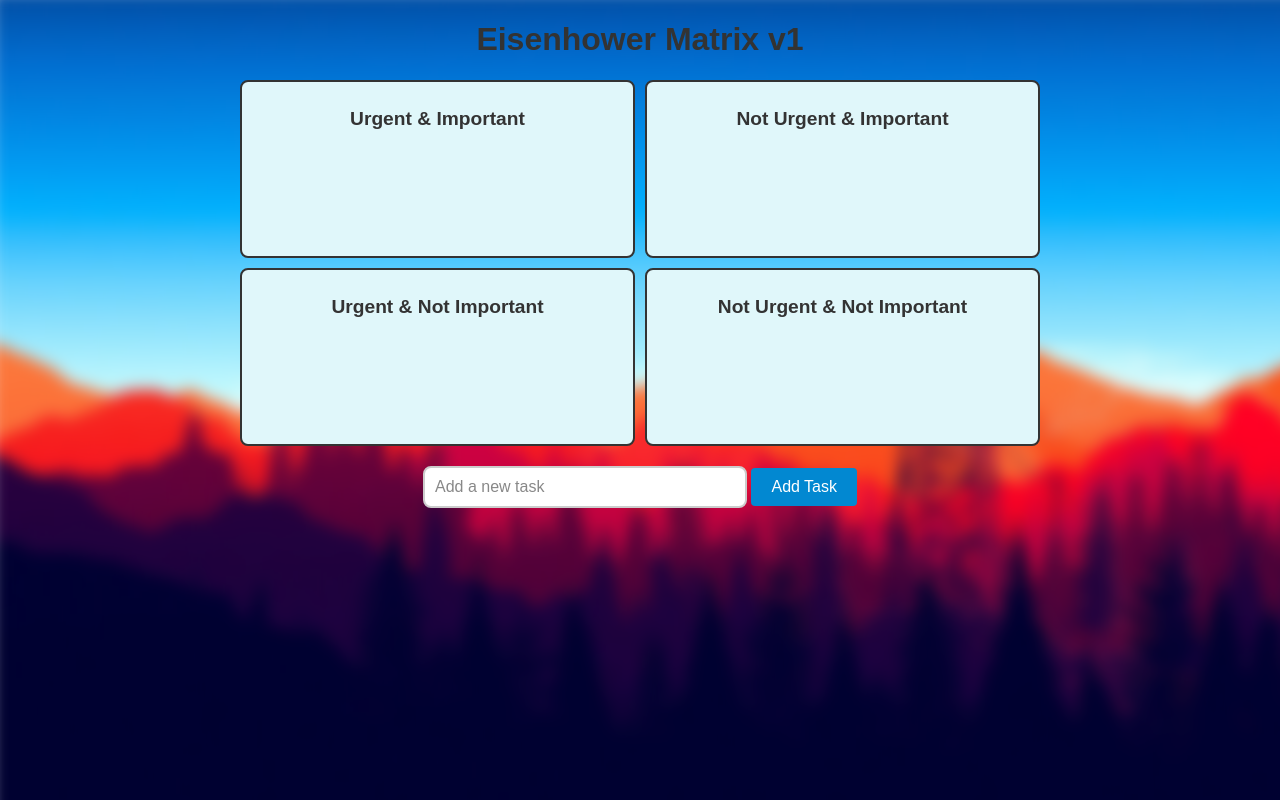
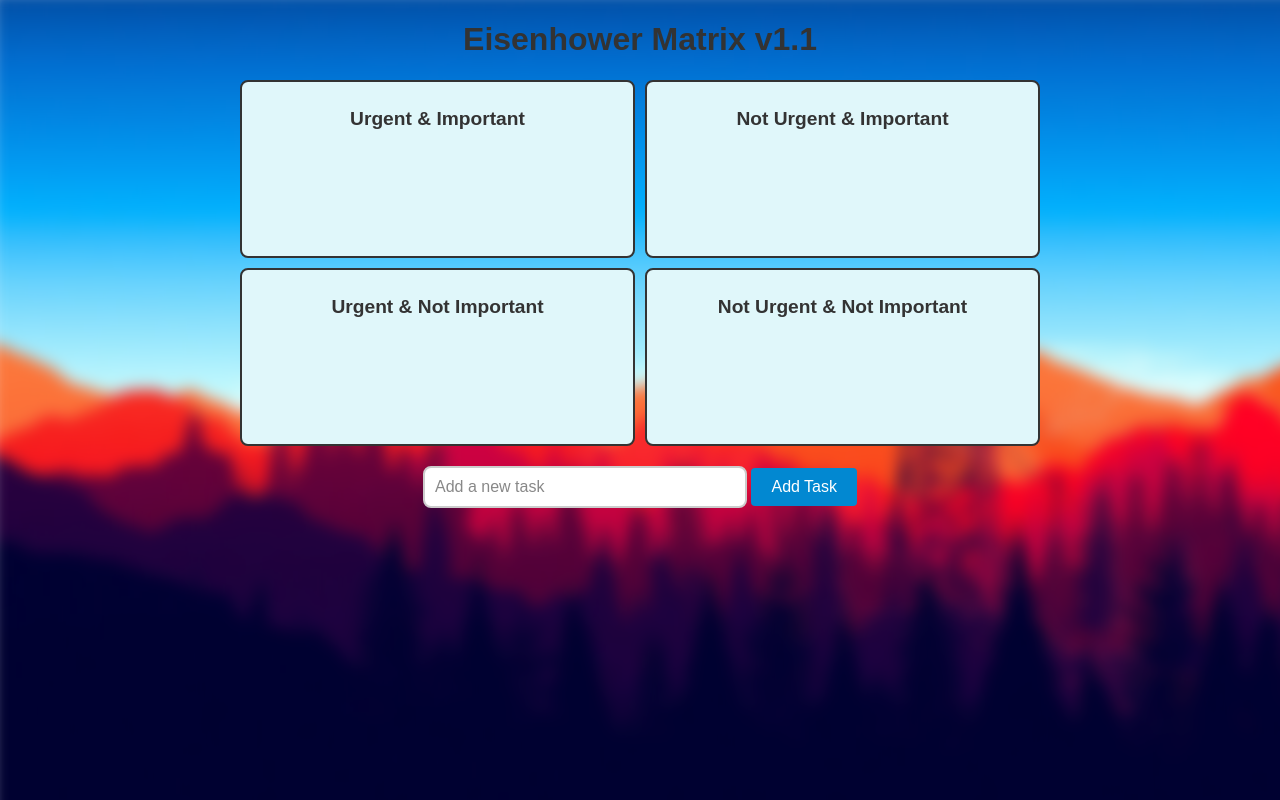
Before and after one commit to ireiji/eisenhower-matrix, a plain HTML site: page index.html in a window 1280 px wide. Drawn offline with Linux system fonts and the light colour scheme.

Commit message:
Update index.html

```diff
--- a/index.html
+++ b/index.html
@@ -10,7 +10,7 @@
     <div class="bg-img">
         <img src="background.jpg">
     </div>
-  <h1>Eisenhower Matrix v1</h1>
+  <h1>Eisenhower Matrix v1.1</h1>
   <div class="matrix">
     <div class="quadrant" id="urgent-important">
       <h2>Urgent & Important</h2>
```
